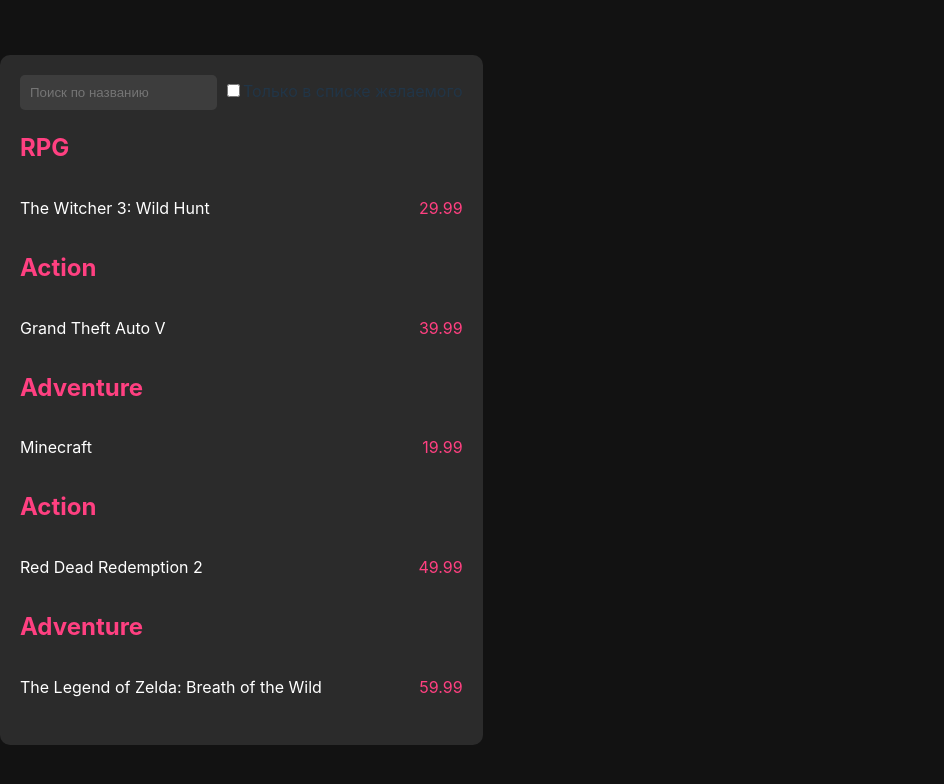
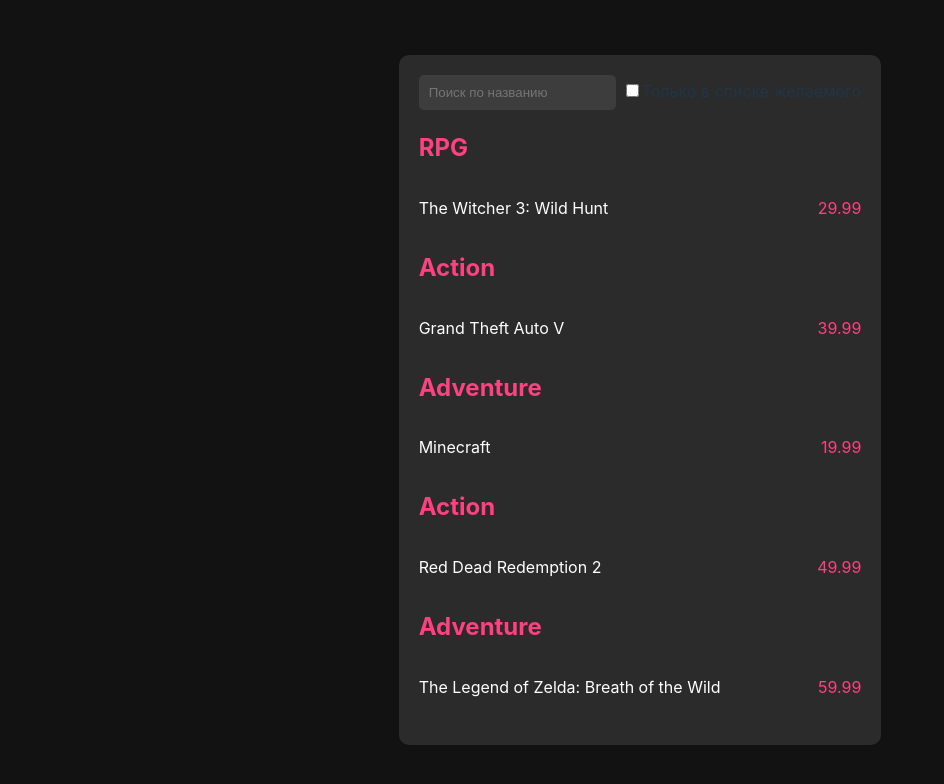
Before and after one commit to IvanchikIvan/List-of-Games, a React (Vite) app: page / in a window 1280 px wide. Shown: the top 784 px of the page, without its empty margins (0-944 px from the left). Built offline with nearby package versions, Linux system fonts and the light colour scheme.

Commit message:
Feat: add main section

```diff
--- a/src/App.jsx
+++ b/src/App.jsx
@@ -42,8 +42,8 @@
 
 export default function App() {
   return (
-    <>
+    <main className="main">
       <FilterComponent games={GAMESLIST}/>
-    </>
+    </main>
   );
 }
```
